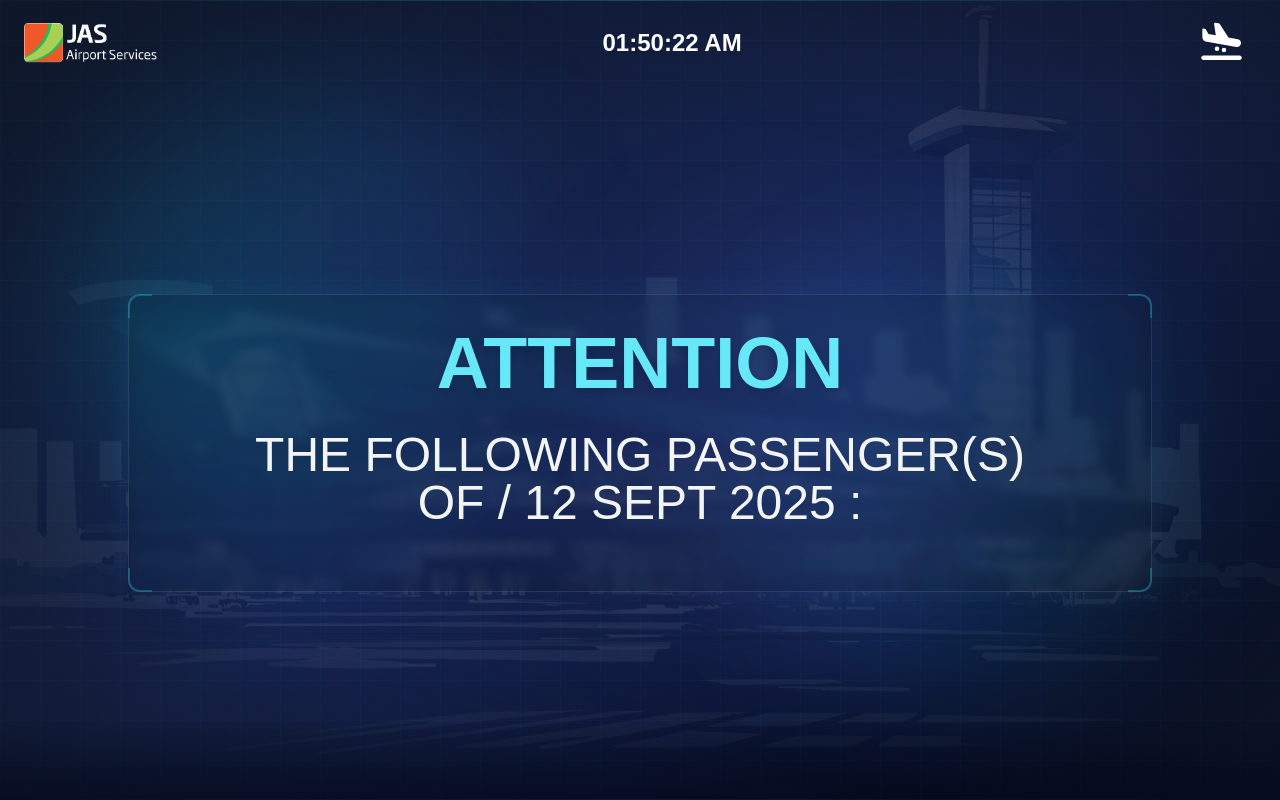
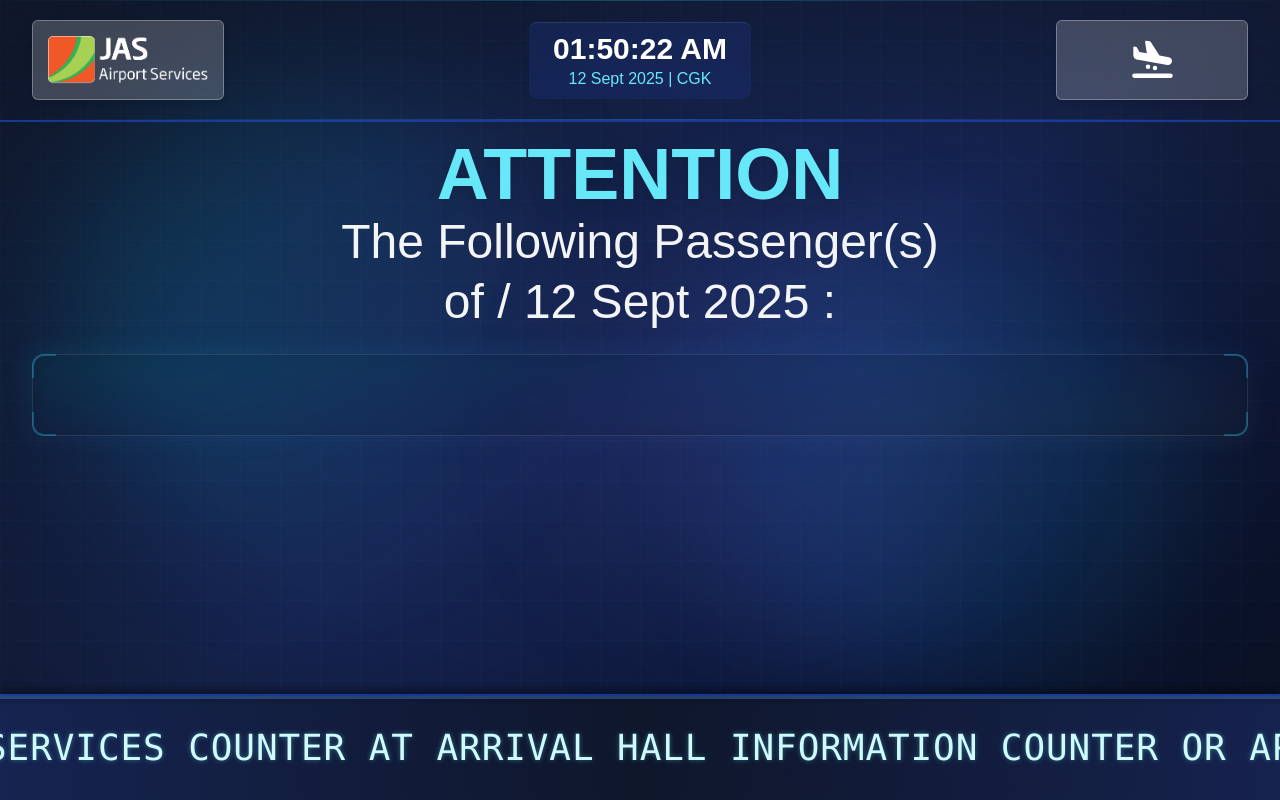
Before and after one commit to viedsaditya/pagingname, a Next.js app: page / in a window 1280 px wide. Built offline with nearby package versions, Linux system fonts and the light colour scheme.

Commit message:
Update Revisi UI Pak Teddy dan Pak Bayu

```diff
--- a/app/globals.css
+++ b/app/globals.css
@@ -12,6 +12,54 @@
     --background: #0a0a0a;
     --foreground: #ededed;
   }
+}
+
+@keyframes marquee {
+  0% {
+    transform: translateX(0%);
+  }
+  100% {
+    transform: translateX(-50%);
+  }
+}
+
+.animate-marquee {
+  animation: marquee 35s linear infinite;
+  display: inline-flex;
+  width: max-content;
+}
+
+/* Add a subtle text shadow effect for airport display-like text */
+.airport-text {
+  text-shadow: 0 0 5px rgba(103, 232, 249, 0.4);
+}
+
+/* Subtle pulse animation for icons */
+@keyframes gentle-pulse {
+  0%, 100% {
+    opacity: 0.7;
+  }
+  50% {
+    opacity: 1;
+  }
+}
+
+.gentle-pulse {
+  animation: gentle-pulse 3s ease-in-out infinite;
+}
+
+/* Subtle scanline movement animation */
+@keyframes scanline-move {
+  0% {
+    background-position: 0 0;
+  }
+  100% {
+    background-position: 0 100px;
+  }
+}
+
+.animate-scanlines {
+  animation: scanline-move 10s linear infinite;
 }
 
 body {
--- a/app/page.tsx
+++ b/app/page.tsx
@@ -1,12 +1,12 @@
 "use client";
 
-import { useState, useEffect, useMemo } from "react";
+import { useState, useEffect, useMemo, useCallback } from "react";
 import { useSearchParams } from "next/navigation";
 import { motion, AnimatePresence } from "framer-motion";
 import Image from "next/image";
 import { getPagings } from "./utils/api";
-import { FontAwesomeIcon } from '@fortawesome/react-fontawesome';
-import { faPlane, faPlaneArrival } from '@fortawesome/free-solid-svg-icons';
+import { FontAwesomeIcon } from "@fortawesome/react-fontawesome";
+import { faPlane, faPlaneArrival } from "@fortawesome/free-solid-svg-icons";
 
 export default function PagingScreen() {
   const searchParams = useSearchParams();
@@ -14,39 +14,54 @@
 
   const [sqCode, setSqCode] = useState("");
   const [names, setNames] = useState<string[]>([]);
+
+  // State for edit mode functionality (currently unused)
+  /*
   const [editMode, setEditMode] = useState(false);
   const [newSqCode, setNewSqCode] = useState("");
   const [newNames, setNewNames] = useState<string[]>([]);
+  */
 
-  // Helper fetcher
-  const fetchData = async () => {
+  // Define types for API response
+  interface PagingItem {
+    belt_no: string | number;
+    flight_no?: string;
+    name_passenger?: string;
+    [key: string]: unknown; // For other properties
+  }
+
+  // Helper fetcher with useCallback to prevent recreation on each render
+  const fetchData = useCallback(async () => {
     if (!beltNo) return;
     const allPagings = await getPagings();
     const filtered = (allPagings || []).filter(
-      (p: any) => String(p.belt_no) === String(beltNo)
+      (p: PagingItem) => String(p.belt_no) === String(beltNo)
     );
     if (Array.isArray(filtered) && filtered.length > 0) {
       setSqCode(filtered[0].flight_no || "");
       const passengerNames = filtered
-        .flatMap((item: any) => String(item.name_passenger || "").split(","))
+        .flatMap((item: PagingItem) =>
+          String(item.name_passenger || "").split(",")
+        )
         .map((n: string) => n.trim())
         .filter(Boolean);
       setNames(passengerNames);
-      setNewSqCode(filtered[0].flight_no || "");
-      setNewNames(passengerNames);
+      // Edit mode variables commented out
+      // setNewSqCode(filtered[0].flight_no || "");
+      // setNewNames(passengerNames);
     } else {
       setSqCode("");
       setNames([]);
-      setNewSqCode("");
-      setNewNames([]);
+      // Edit mode variables commented out
+      // setNewSqCode("");
+      // setNewNames([]);
     }
-  };
+  }, [beltNo]);
 
   // Fetch sekali ketika beltNo berubah
   useEffect(() => {
     fetchData();
-    // eslint-disable-next-line react-hooks/exhaustive-deps
-  }, [beltNo]);
+  }, [fetchData]);
 
   // Polling untuk auto refresh ketika data berubah di server
   useEffect(() => {
@@ -60,104 +75,87 @@
       isActive = false;
       clearInterval(intervalId);
     };
-  }, [beltNo]);
+  }, [beltNo, fetchData]);
 
-  const beltNoDisplay = beltNo;
-
-  // Slide content dinamis
-  const slides = [
-    {
-      id: 1,
-      content: (
-        <div className="text-center space-y-8">
-          <h1 className="text-5xl md:text-7xl font-extrabold text-cyan-300 drop-shadow-lg">
-            ATTENTION
-          </h1>
-          <p className="text-3xl md:text-5xl text-gray-100 mb-10">
-            THE FOLLOWING PASSENGER(S) <br />
-            OF {sqCode} / {new Date().toLocaleDateString('en-ID', { day: 'numeric', month: 'short', year: 'numeric' }).toUpperCase()} :
-
-             {/* <div className="text-sm md:text-base text-gray-300">
-              {new Date().toLocaleDateString([], { day: '2-digit', month: 'short', year: 'numeric' })}
-            </div> */}
-          </p>
-          <div
-            className={`mt-12 grid ${
-              names.length > 4 ? "grid-cols-3 gap-10" : "grid gap-6"
-            }`}
-          >
-            {names.map((name, idx) => (
-              <p
-                key={idx}
-                className="text-3xl md:text-5xl font-bold text-white text-center"
-              >
-                {/* {idx + 1}. {name} */}
-                {name}
-              </p>
-            ))}
-          </div>
-        </div>
-      ),
-    },
-    {
-      id: 2,
-      content: (
-        <div className="text-center space-y-10">
-          <p className="text-3xl md:text-5xl text-cyan-200 font-semibold">
-            PLEASE REPORT TO PT JAS BAGGAGE SERVICES COUNTER
-          </p>
-          <p className="text-3xl md:text-5xl text-cyan-200 font-semibold">
-            {beltNo
-              ? `IN FRONT OF BELT ${beltNoDisplay}`
-              : "AT ARRIVAL HALL INFORMATION COUNTER"
-            }
-          </p>
-          <p className="text-2xl md:text-4xl text-gray-300">OR</p>
-          <p className="text-3xl md:text-5xl text-cyan-200 font-semibold">
-            APPROACH OUR GROUND STAFF FOR ASSISTANCE
-          </p>
-        </div>
-      ),
-    },
-  ];
-
+  // Index for which language to show
   const [index, setIndex] = useState(0);
 
   useEffect(() => {
     const interval = setInterval(() => {
-      setIndex((prev) => (prev + 1) % slides.length);
+      setIndex((prev) => (prev + 1) % 2);
     }, 6000);
     return () => clearInterval(interval);
-  }, [slides.length]);
+  }, []);
 
-  // Handler untuk update data (opsional, jika ingin edit)
+  // Header titles that will animate/change
+  const headerTexts = [
+    {
+      id: 1,
+      title: "ATTENTION",
+      description: (
+        <>
+          <span className="block mb-3">The Following Passenger(s)</span>
+          of <strong>{sqCode}</strong> /{" "}
+          {new Date().toLocaleDateString("en-ID", {
+            day: "numeric",
+            month: "short",
+            year: "numeric",
+          })}{" "}
+          :
+        </>
+      ),
+      // description: <>THE FOLLOWING PASSENGER(S) <br/>OF <strong>{sqCode}</strong> / {new Date().toLocaleDateString('en-ID', { day: 'numeric', month: 'short', year: 'numeric' }).toUpperCase()} :</>
+    },
+    {
+      id: 2,
+      title: "PERHATIAN",
+      description: (
+        <>
+          <span className="block mb-3">Penumpang Berikut</span>
+          Dari <strong>{sqCode}</strong> /{" "}
+          {new Date().toLocaleDateString("id-ID", {
+            day: "numeric",
+            month: "long",
+            year: "numeric",
+          })}{" "}
+          :
+        </>
+      ),
+      // description: <>PENUMPANG BERIKUT <br/>DARI <strong>{sqCode}</strong> / {new Date().toLocaleDateString('id-ID', { day: 'numeric', month: 'long', year: 'numeric' }).toUpperCase()} :</>
+    },
+  ];
+
+  // Animation setup for language switching
+  // Timer interval already set up above
+
+  // Timer interval already set up above
+
+  /*
+  // Handler functions for edit mode (currently unused, but kept for future implementation)
   const handleSave = () => {
     setSqCode(newSqCode);
     setNames([...newNames]);
     setEditMode(false);
   };
 
-  // Handler untuk tambah nama baru (opsional)
   const handleAddName = () => {
     setNewNames([...newNames, "NEW NAME"]);
   };
 
-  // Handler untuk hapus nama (opsional)
   const handleRemoveName = (idx: number) => {
     setNewNames(newNames.filter((_, i) => i !== idx));
   };
+  */
 
   return (
-    <div
-      className="relative h-screen w-screen flex flex-col overflow-hidden"
-    >
+    <div className="relative h-screen w-screen flex flex-col overflow-hidden">
       {/* Premium Background */}
       <div className="fixed inset-0 -z-10">
         {/* Base gradient */}
         <div className="absolute inset-0 bg-gradient-to-br from-slate-900 via-blue-950 to-slate-950"></div>
 
         {/* Subtle JAS Logo watermark */}
-        <div className="absolute inset-0 flex items-center justify-center opacity-[0.09]">
+        {/* <div className="absolute inset-0 flex items-center justify-center opacity-[0.09]">
           <Image
             src="/airport_building.png"
             alt="Background Logo"
@@ -165,7 +163,7 @@
             priority
             className="object-cover"
           />
-        </div>
+        </div> */}
 
         {/* Enhanced gradient blobs */}
         <div className="absolute top-20 left-10 w-[35vw] h-[35vw] bg-gradient-to-r from-cyan-500/20 to-blue-500/10 rounded-full blur-3xl animate-move-slow"></div>
@@ -187,42 +185,54 @@
       </div>
 
       {/* Premium Header with Logos */}
-      <div className="relative z-20 px-6 py-3">
+      <div className="relative z-20 px-8 py-5 border-b-2 border-blue-700/60">
         <div className="relative flex justify-between items-center">
           {/* Glassmorphism background */}
           {/* <div className="absolute inset-0 rounded-xl bg-gradient-to-r from-slate-800/60 via-blue-900/50 to-slate-800/60 backdrop-blur-md border-y border-white/10 shadow-lg"></div> */}
 
           {/* JAS Logo - Left Side */}
           <div className="relative flex items-center z-10">
-            <div className="transition-all duration-300">
+            <div className="transition-all duration-300 bg-white/20 backdrop-blur-sm p-3 rounded-md border border-white/30 shadow-md h-20 w-48 flex items-center justify-center">
               <Image
                 src="/Logo_JAS.png"
                 alt="JAS Logo"
-                width={90}
-                height={45}
-                className="h-10 w-auto object-contain group-hover:scale-105 transition-all duration-300"
+                width={120}
+                height={60}
+                className="h-12 w-auto object-contain group-hover:scale-105 transition-all duration-300"
               />
             </div>
           </div>
 
           {/* Time Now */}
-          <div className="relative text-center text-white z-10">
-            <div className="text-lg md:text-2xl font-semibold">
-              {new Date().toLocaleTimeString([], { hour: '2-digit', minute: '2-digit', second: '2-digit' })}
+          <div className="relative text-center text-white z-10 px-6 py-2 rounded-lg bg-blue-900/30 backdrop-blur-sm border-t border-white/10">
+            <div className="text-2xl md:text-3xl font-semibold">
+              {new Date().toLocaleTimeString([], {
+                hour: "2-digit",
+                minute: "2-digit",
+                second: "2-digit",
+              })}
+            </div>
+            <div className="text-sm md:text-base font-medium text-cyan-300">
+              {new Date().toLocaleDateString("en-ID", {
+                day: "numeric",
+                month: "short",
+                year: "numeric",
+              })}{" "}
+              | CGK
             </div>
           </div>
 
           {/* Airline Logo or Landing Airplane - Right Side */}
           <div className="relative flex items-center z-10">
-            <div className="relative group">
-              <div className="absolute -inset-1.5 bg-gradient-to-r from-cyan-500/20 to-blue-500/20 rounded-lg blur-sm opacity-0 transition-opacity duration-300"></div>
+            <div className="relative group bg-white/20 backdrop-blur-sm p-3 rounded-md border border-white/30 shadow-md h-20 w-48 flex items-center justify-center">
+              <div className="absolute -inset-1.5 bg-gradient-to-r from-cyan-500/20 to-blue-500/20 rounded-lg blur-sm opacity-0"></div>
               {beltNo ? (
                 <Image
                   src={`/airlines/${sqCode?.substring(0, 2) || "EY"}.png`}
                   alt={`${sqCode?.substring(0, 2) || ""} Logo`}
-                  width={64}
-                  height={64}
-                  className="h-12 w-auto object-contain transition-all duration-300"
+                  width={120}
+                  height={60}
+                  className="h-16 w-auto object-contain transition-all duration-300"
                   onError={(e) => {
                     // Fallback if image doesn't exist
                     const target = e.target as HTMLImageElement;
@@ -230,43 +240,74 @@
                   }}
                 />
               ) : (
-                <div className="relative p-1">
+                <div className="relative flex items-center justify-center">
                   <FontAwesomeIcon
                     icon={faPlaneArrival}
-                    className="text-white text-4xl transform p-2"
+                    className="text-white text-4xl transform"
                   />
                 </div>
               )}
             </div>
           </div>
         </div>
+        {/* Subtle bottom glow for the header */}
+        <div className="absolute bottom-0 left-0 right-0 h-[1px] bg-gradient-to-r from-transparent via-blue-500/40 to-transparent"></div>
       </div>
 
       {/* Enhanced Content Area */}
-      <div className="relative z-10 flex items-center justify-center flex-1 w-full p-8">
-        <div className="relative w-full max-w-5xl">
+      <div className="relative z-10 flex flex-col items-center flex-1 w-full p-8 pt-4 pb-0 space-y-0">
+        {/* Header Section - Without Frame */}
+        <div className="w-full max-w-5xl text-center mb-0">
+          <AnimatePresence mode="wait">
+            <motion.div
+              key={index}
+              initial={{ opacity: 0 }}
+              animate={{ opacity: 1 }}
+              exit={{ opacity: 0 }}
+              transition={{ duration: 0.5 }}
+            >
+              <h1 className="text-5xl md:text-7xl font-extrabold text-cyan-300 drop-shadow-lg">
+                {headerTexts[index].title}
+              </h1>
+              <p className="text-3xl md:text-5xl text-gray-100 mb-1 mt-2">
+                {headerTexts[index].description}
+              </p>
+            </motion.div>
+          </AnimatePresence>
+        </div>
+
+        {/* Passenger Names Section - With Frame */}
+        <div className="relative w-full max-w-7xl flex justify-center mt-6">
           {/* Subtle content frame */}
-          <div className="absolute -inset-1 bg-gradient-to-br from-cyan-500/10 via-blue-500/5 to-slate-500/10 rounded-xl blur-md"></div>
+          <div className="absolute -inset-1 bg-gradient-to-br from-cyan-500/10 via-blue-500/5 to-slate-500/10 rounded-xl blur-md mt-6"></div>
 
-          {/* Main content container */}
-          <div className="relative p-8 rounded-xl bg-black/10 backdrop-blur-sm border border-white/10">
-            <AnimatePresence mode="wait">
-              <motion.div
-                key={index}
-                initial={{ y: 50, opacity: 0 }}
-                animate={{ y: 0, opacity: 1 }}
-                exit={{ y: -50, opacity: 0 }}
-                transition={{ duration: 0.8 }}
-                className="w-full"
-              >
-                {slides[index].content}
-              </motion.div>
-            </AnimatePresence>
+          {/* Main content container - Only for passenger names - with wider frame */}
+          <div className="relative p-10 rounded-xl bg-black/10 backdrop-blur-sm border border-white/10 w-full mx-auto mt-6">
+            {/* Only passenger names grid - horizontal layout with fixed columns, centered with name wrapping */}
+            <div className="grid grid-cols-4 gap-x-12 gap-y-8 px-6">
+              {names.map((name, idx) => (
+                <div key={idx} className="px-6 flex items-center justify-center">
+                  <p
+                    className="text-3xl md:text-5xl font-bold text-white text-center break-words hyphens-auto"
+                    style={{
+                      maxWidth: '100%',
+                      lineHeight: '1.1',
+                      display: '-webkit-box',
+                      WebkitLineClamp: '2',
+                      WebkitBoxOrient: 'vertical',
+                      overflow: 'hidden'
+                    }}
+                  >
+                    {name}
+                  </p>
+                </div>
+              ))}
+            </div>
           </div>
 
-          {/* Decorative corner elements */}
-          <div className="absolute top-0 left-0 w-6 h-6 border-l-2 border-t-2 border-cyan-400/30 rounded-tl-xl"></div>
-          <div className="absolute top-0 right-0 w-6 h-6 border-r-2 border-t-2 border-cyan-400/30 rounded-tr-xl"></div>
+          {/* Decorative corner elements - moved to follow the same margin as the frame */}
+          <div className="absolute top-0 left-0 w-6 h-6 border-l-2 border-t-2 border-cyan-400/30 rounded-tl-xl mt-6"></div>
+          <div className="absolute top-0 right-0 w-6 h-6 border-r-2 border-t-2 border-cyan-400/30 rounded-tr-xl mt-6"></div>
           <div className="absolute bottom-0 left-0 w-6 h-6 border-l-2 border-b-2 border-cyan-400/30 rounded-bl-xl"></div>
           <div className="absolute bottom-0 right-0 w-6 h-6 border-r-2 border-b-2 border-cyan-400/30 rounded-br-xl"></div>
         </div>
@@ -275,8 +316,106 @@
       {/* CRUD Form (opsional, bisa dihapus jika hanya display) */}
       {/* ...form code here jika ingin edit... */}
 
-      {/* Footer accent */}
-      <div className="absolute bottom-0 left-0 right-0 h-20 bg-gradient-to-t from-slate-950/60 to-transparent z-5"></div>
+      {/* Footer accent - Removed to make more space */}
+      {/* <div className="absolute bottom-0 left-0 right-0 h-16 bg-gradient-to-t from-slate-950/60 to-transparent z-5"></div> */}
+
+      {/* TV-Style Running Text at the very bottom of the screen */}
+      <div className="fixed bottom-0 left-0 right-0 z-50">
+        {/* Airport style infobar - professional LED-style display */}
+        <div className="relative w-full overflow-hidden border-t-2 border-blue-700/60 bg-gradient-to-r from-blue-950/90 via-slate-900/90 to-blue-950/90 backdrop-blur-md py-6 shadow-[0_-5px_8px_-1px_rgba(0,0,0,0.4)]">
+          {/* Light accent line */}
+          <div className="absolute top-0 left-0 right-0 h-[3px] bg-blue-400/40"></div>
+
+          {/* Top shadow for depth effect */}
+          <div className="absolute top-0 left-0 right-0 h-[10px] bg-gradient-to-b from-black/20 to-transparent"></div>
+
+          {/* Subtle scanline effect for airport LED display look */}
+          <div className="absolute inset-0 bg-[linear-gradient(0deg,rgba(0,0,0,0.1)_1px,transparent_1px)] bg-[size:100%_4px] pointer-events-none opacity-15 animate-scanlines"></div>
+
+          {/* Marquee container */}
+          <div className="flex whitespace-nowrap py-2">
+            <div className="animate-marquee flex items-center">
+              {/* English message with icon */}
+              <span className="flex items-center">
+                <FontAwesomeIcon
+                  icon={faPlane}
+                  className="text-indigo-300 mx-4 gentle-pulse text-2xl"
+                />
+                <span className="text-xl md:text-4xl text-cyan-100 font-medium tracking-wide font-mono airport-text">
+                  PLEASE REPORT TO PT JAS BAGGAGE SERVICES COUNTER{" "}
+                  {beltNo
+                    ? `IN FRONT OF BELT ${beltNo}`
+                    : "AT ARRIVAL HALL INFORMATION COUNTER"}{" "}
+                  OR APPROACH OUR GROUND STAFF FOR ASSISTANCE
+                </span>
+              </span>
+
+              {/* Stylized separator */}
+              {/* <span className="mx-4 px-3 flex space-x-3">
+                <span className="h-5 w-5 rounded-full bg-cyan-500"></span>
+                <span className="h-5 w-5 rounded-full bg-cyan-500"></span>
+              </span> */}
+
+              {/* Indonesian message with icon */}
+              <span className="flex items-center">
+                <FontAwesomeIcon
+                  icon={faPlane}
+                  className="text-indigo-300 mx-4 gentle-pulse text-2xl"
+                />
+                <span className="text-4xl md:text-3xl text-cyan-100 font-medium tracking-wide font-mono airport-text">
+                  HARAP MELAPOR KE KONTER LAYANAN BAGASI PT JAS{" "}
+                  {beltNo
+                    ? `DI DEPAN BELT ${beltNo}`
+                    : "DI KONTER INFORMASI HALL KEDATANGAN"}{" "}
+                  ATAU HUBUNGI STAF DARAT KAMI UNTUK BANTUAN
+                </span>
+              </span>
+
+              {/* Stylized separator */}
+              {/* <span className="mx-4 px-3 flex space-x-3">
+                <span className="h-5 w-5 rounded-full bg-cyan-400"></span>
+                <span className="h-5 w-5 rounded-full bg-cyan-400"></span>
+              </span> */}
+
+              {/* Duplicate content for seamless loop - English */}
+              <span className="flex items-center">
+                <FontAwesomeIcon
+                  icon={faPlane}
+                  className="text-indigo-300 mx-4 gentle-pulse text-2xl"
+                />
+                <span className="text-4xl md:text-3xl text-cyan-100 font-medium tracking-wide font-mono airport-text">
+                  PLEASE REPORT TO PT JAS BAGGAGE SERVICES COUNTER{" "}
+                  {beltNo
+                    ? `IN FRONT OF BELT ${beltNo}`
+                    : "AT ARRIVAL HALL INFORMATION COUNTER"}{" "}
+                  OR APPROACH OUR GROUND STAFF FOR ASSISTANCE
+                </span>
+              </span>
+
+              {/* Stylized separator */}
+              {/* <span className="mx-4 px-3 flex space-x-3">
+                <span className="h-5 w-5 rounded-full bg-cyan-500"></span>
+                <span className="h-5 w-5 rounded-full bg-cyan-500"></span>
+              </span> */}
+
+              {/* Duplicate content for seamless loop - Indonesian */}
+              <span className="flex items-center">
+                <FontAwesomeIcon
+                  icon={faPlane}
+                  className="text-indigo-300 mx-4 gentle-pulse text-2xl"
+                />
+                <span className="text-4xl md:text-3xl text-cyan-100 font-medium tracking-wide font-mono airport-text">
+                  HARAP MELAPOR KE KONTER LAYANAN BAGASI PT JAS{" "}
+                  {beltNo
+                    ? `DI DEPAN BELT ${beltNo}`
+                    : "DI KONTER INFORMASI HALL KEDATANGAN"}{" "}
+                  ATAU HUBUNGI STAF DARAT KAMI UNTUK BANTUAN
+                </span>
+              </span>
+            </div>
+          </div>
+        </div>
+      </div>
     </div>
   );
 }
```
